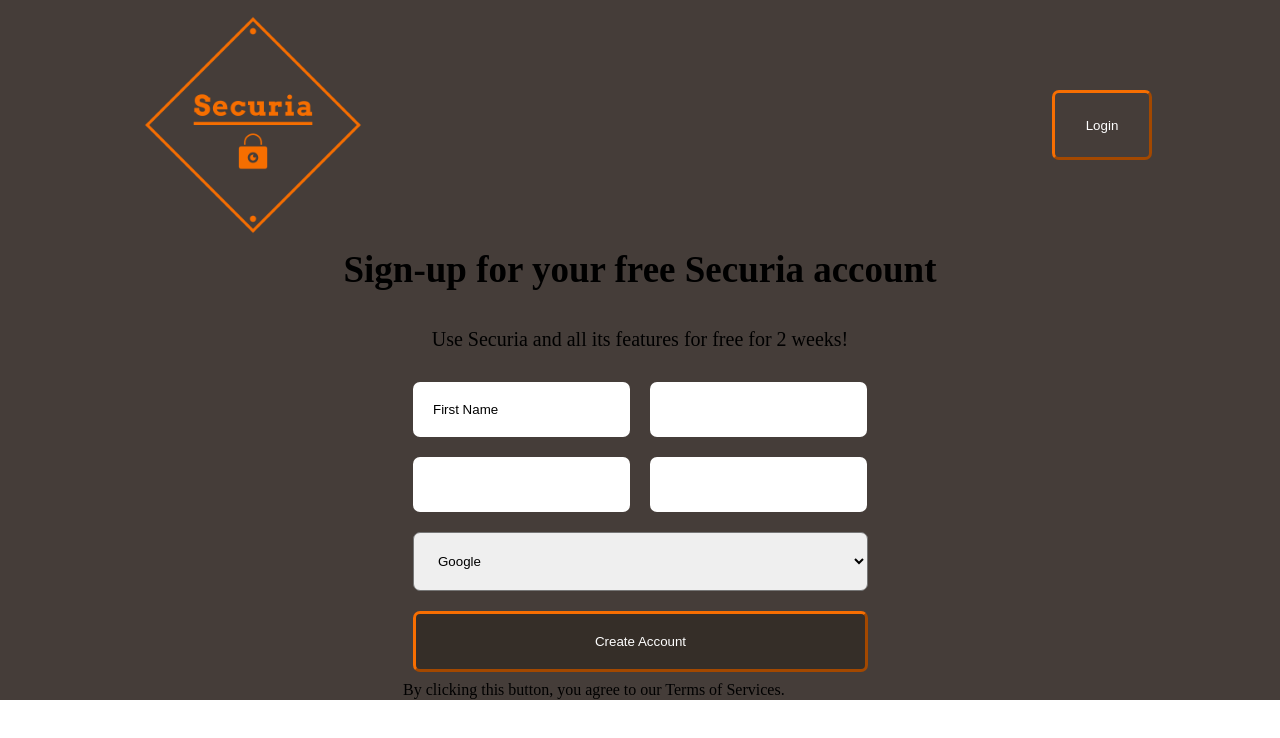
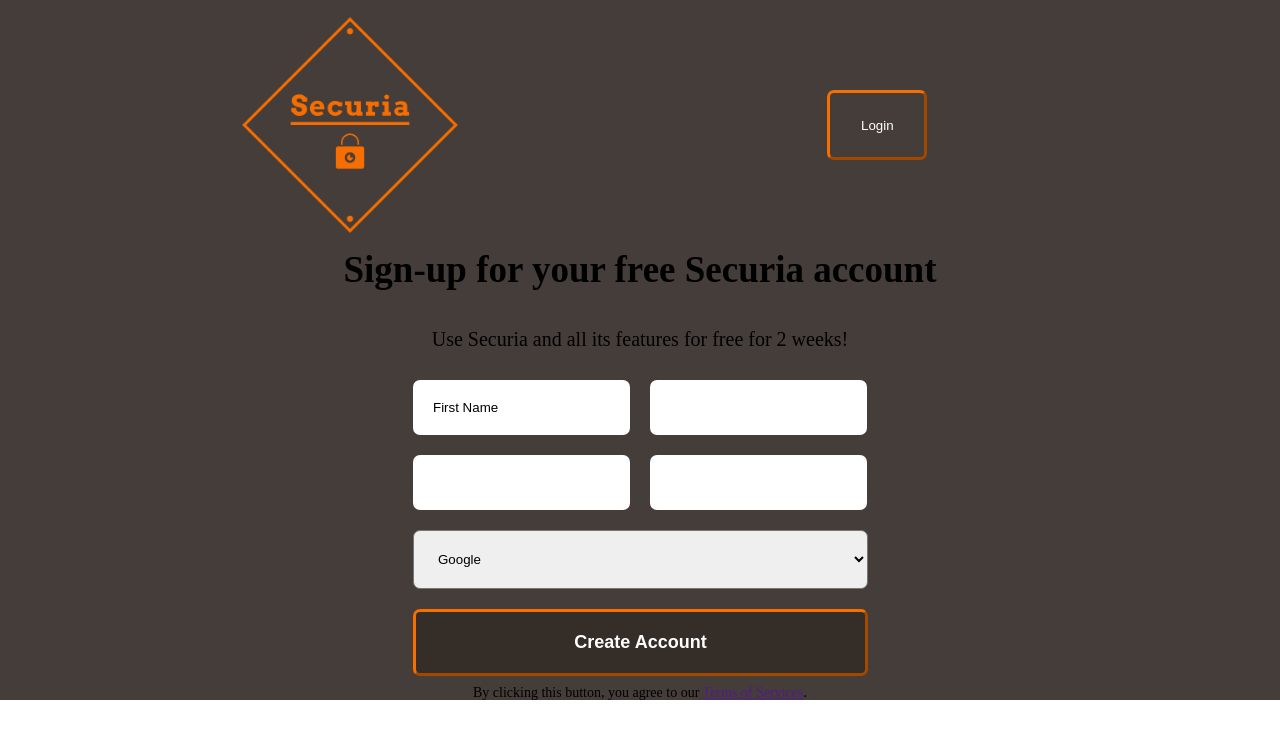
Before and after one commit to leveau10/securia, a plain HTML site: page index.html in a window 1280 px wide. Drawn offline with Linux system fonts and the light colour scheme.

Commit message:
Header and footer alignment

```diff
--- a/index.html
+++ b/index.html
@@ -46,7 +46,7 @@
             <option value="elsewhere">Other</option>
           </select>
           <input class="submit-button" type="button" id="submit" value="Create Account">
-          <p>By clicking this button, you agree to our <a>Terms of Services</a>.</p>
+          <p>By clicking this button, you agree to our <a href="">Terms of Services</a>.</p>
         </div>
       </form>
     </div>
--- a/style.css
+++ b/style.css
@@ -1,6 +1,7 @@
+
 .container-header{
     display: flex;
-    justify-content: space-between;
+    justify-content: space-evenly;
     background-color: rgba(69,61,57,255);
     height: 250px;
 }
@@ -13,10 +14,6 @@
     margin: 7% 10%;
     width: 100px;
     border-width: 3px;
-}
-
-.logo-header{
-    margin-left: 10%;
 }
 
 main{
@@ -89,6 +86,13 @@
 .submit-button{
     background-color: rgb(53, 46, 40);
     color: white;
+    font-size: 18px;
+    font-weight: bold;
     border-width: 3PX;
     border-color: rgb(247, 110, 1);;
 }
+
+.container-selec-submit p{
+    text-align: center;
+    font-size: 14px;
+}
```
